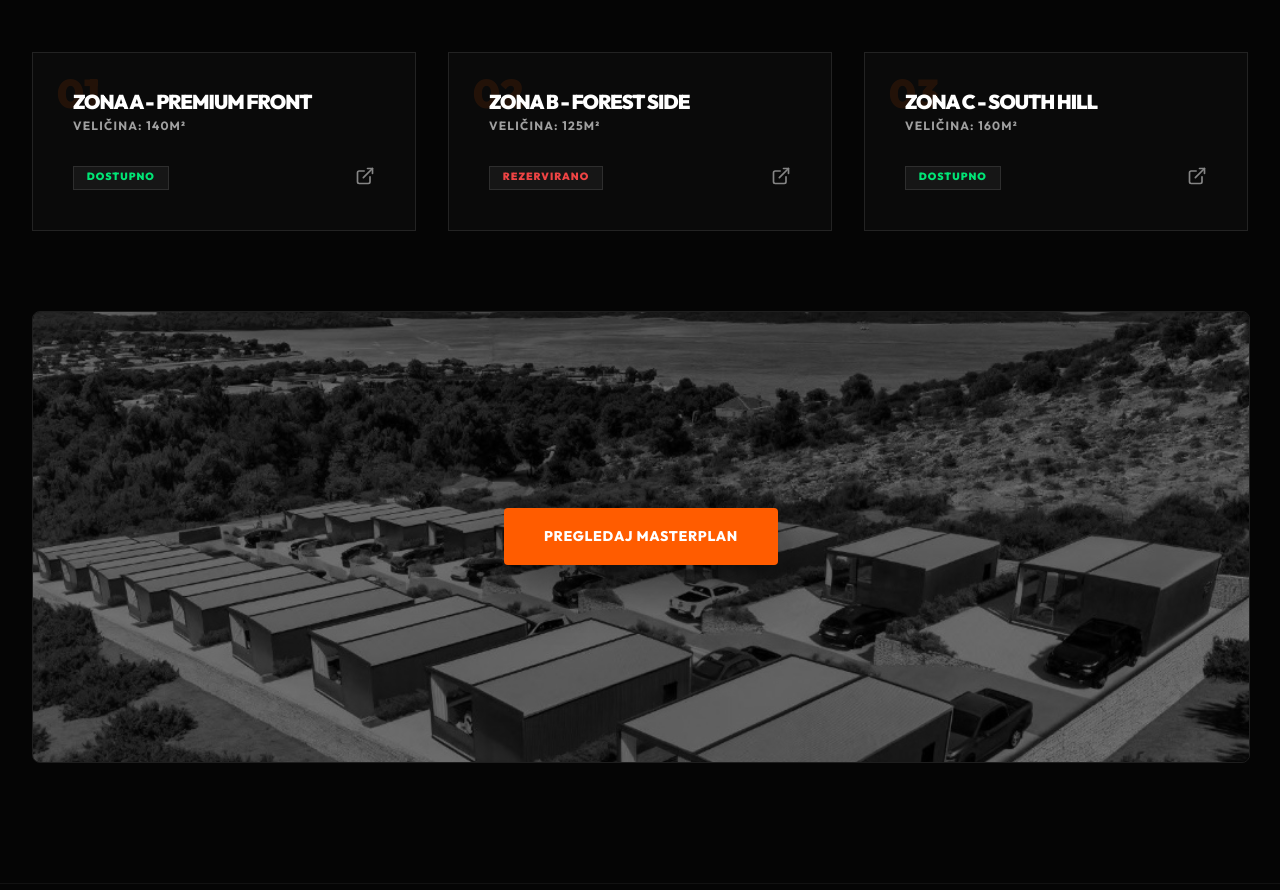
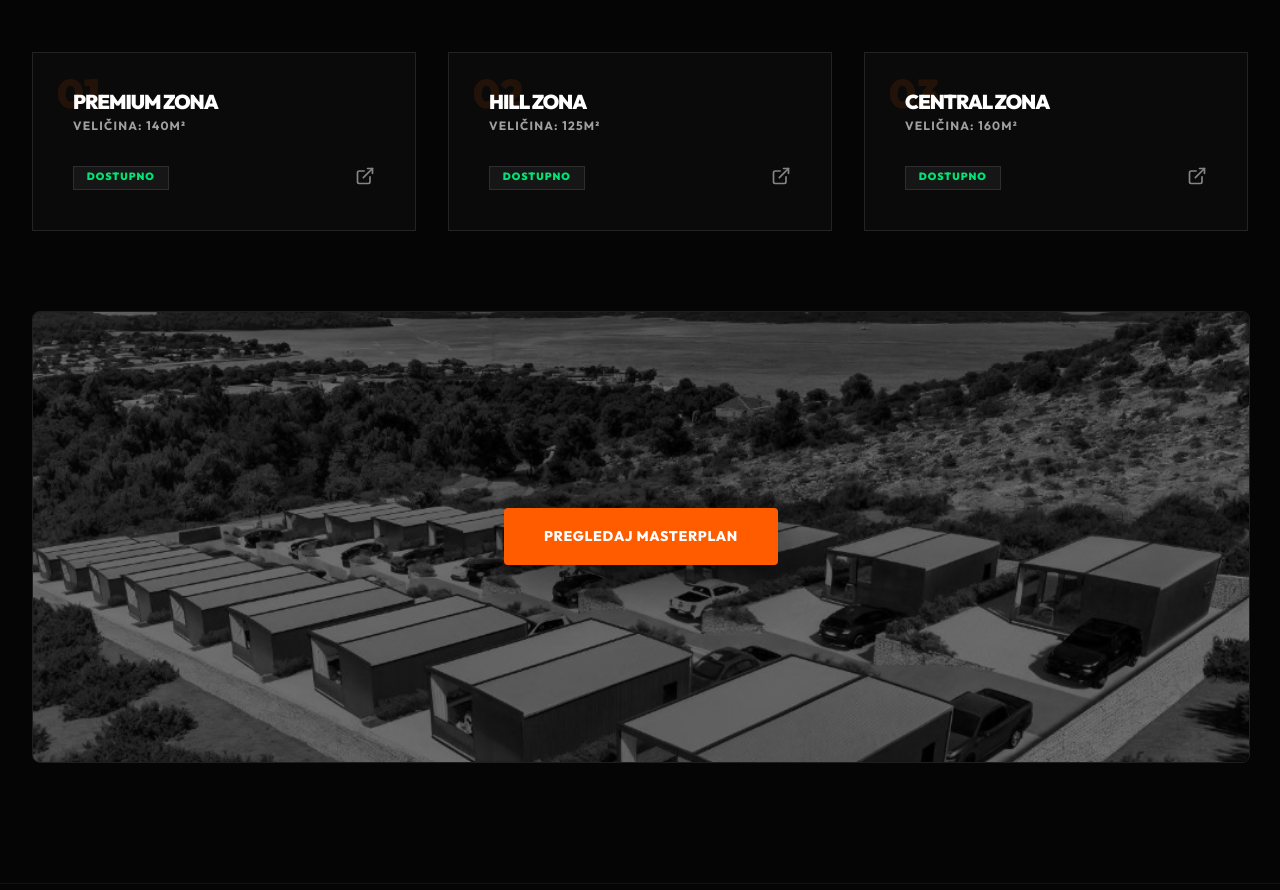
Before and after one commit to dinobaresic/KampKusoApp, a React (Vite) app: page / in a window 1280 px wide. Shown: the part 2560-3450 px from the top of the page. Built offline with nearby package versions, Linux system fonts and the light colour scheme.

Commit message:
feat: sync plots with masterplan zones and set availability

```diff
--- a/src/components/Plots.jsx
+++ b/src/components/Plots.jsx
@@ -6,9 +6,9 @@ import complexAerial from '../assets/complex_aerial.jpg';
 
 const Plots = () => {
     const plots = [
-        { id: '01', name: "Zona A - Premium Front", size: "140m²", status: "Dostupno" },
-        { id: '02', name: "Zona B - Forest Side", size: "125m²", status: "Rezervirano" },
-        { id: '03', name: "Zona C - South Hill", size: "160m²", status: "Dostupno" }
+        { id: '01', name: "Premium Zona", size: "140m²", status: "Dostupno" },
+        { id: '02', name: "Hill Zona", size: "125m²", status: "Dostupno" },
+        { id: '03', name: "Central Zona", size: "160m²", status: "Dostupno" }
     ];
 
     const containerVariants = {
```
